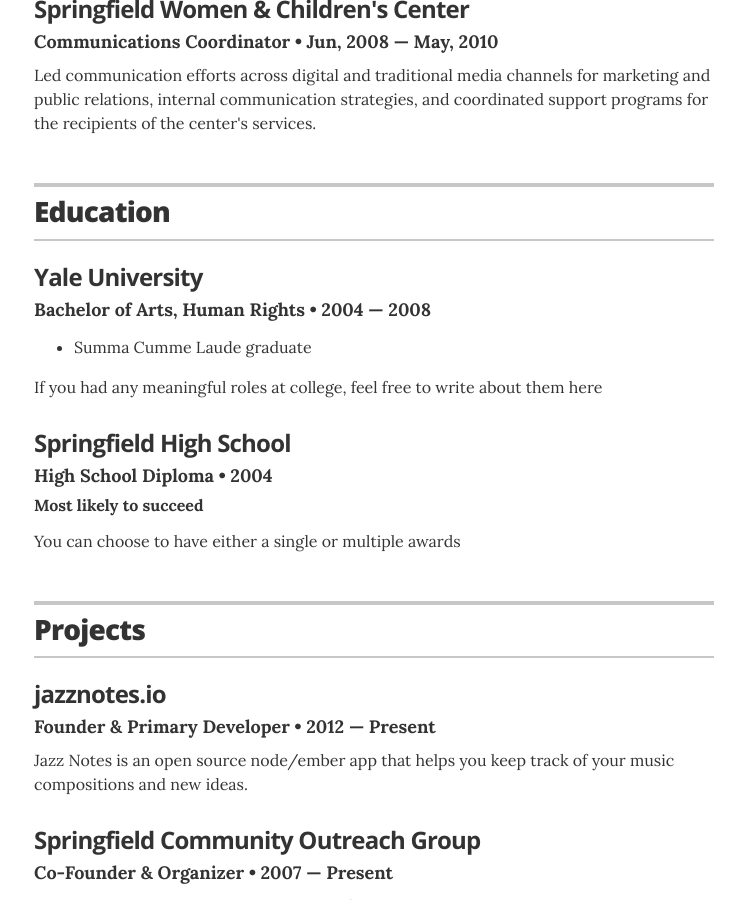
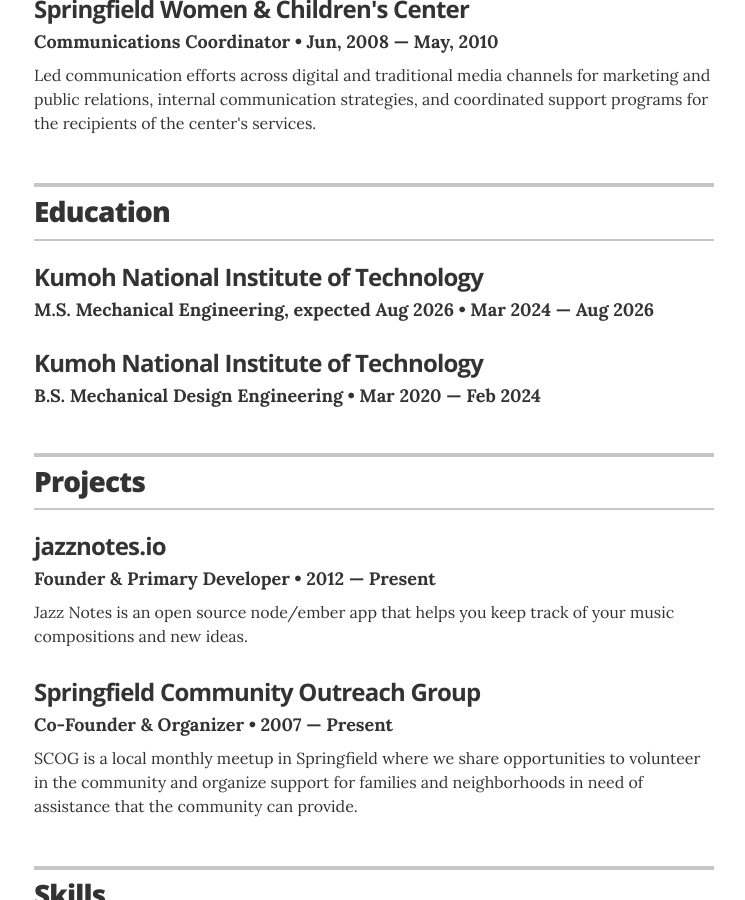
Before and after one commit to JEONGSE0/JEONGSE0.github.io, a Jekyll site: the page built from index.html, in a window 1280 px wide and 900 px high, scrolled down 1152 px. Shown: the whole window, without its empty margins (266-1011 px from the left). Built offline with Jekyll 4.4.1, drawn with Linux system fonts in a browser that asks for light colours; some of the changed text lies outside the part shown.

Commit message:
Changes to be committed: 	modified:   _data/associations.yml 	modified:   _data/education.yml 	modified:   _data/interests.yml

```diff
--- a/_data/education.yml
+++ b/_data/education.yml
@@ -1,13 +1,9 @@
 # Degree
-- degree: Bachelor of Arts, Human Rights
-  uni: Yale University
-  year: 2004 &mdash; 2008
-  awards:
-    - award: Summa Cumme Laude graduate
-  summary: If you had any meaningful roles at college, feel free to write about them here
+- degree: M.S. Mechanical Engineering, expected Aug 2026
+  uni: Kumoh National Institute of Technology
+  year: Mar 2024 &mdash; Aug 2026
 
-- degree: High School Diploma
-  uni: Springfield High School
-  year: 2004
-  award: Most likely to succeed
-  summary: You can choose to have either a single or multiple awards
+
+- degree: B.S. Mechanical Design Engineering
+  uni: Kumoh National Institute of Technology
+  year: Mar 2020 &mdash; Feb 2024
```
Also changed, not shown: _data/associations.yml (+10 -10 lines), _data/interests.yml (+6 -3 lines).
